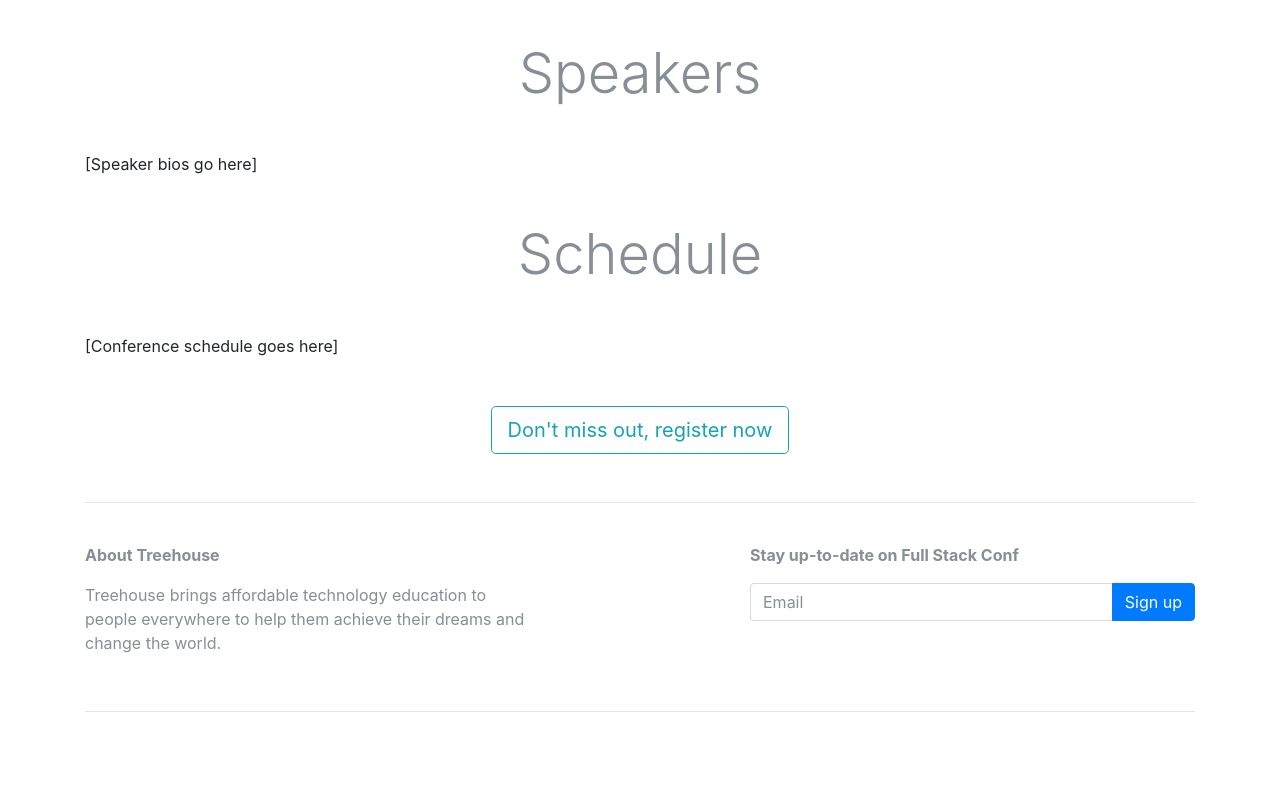
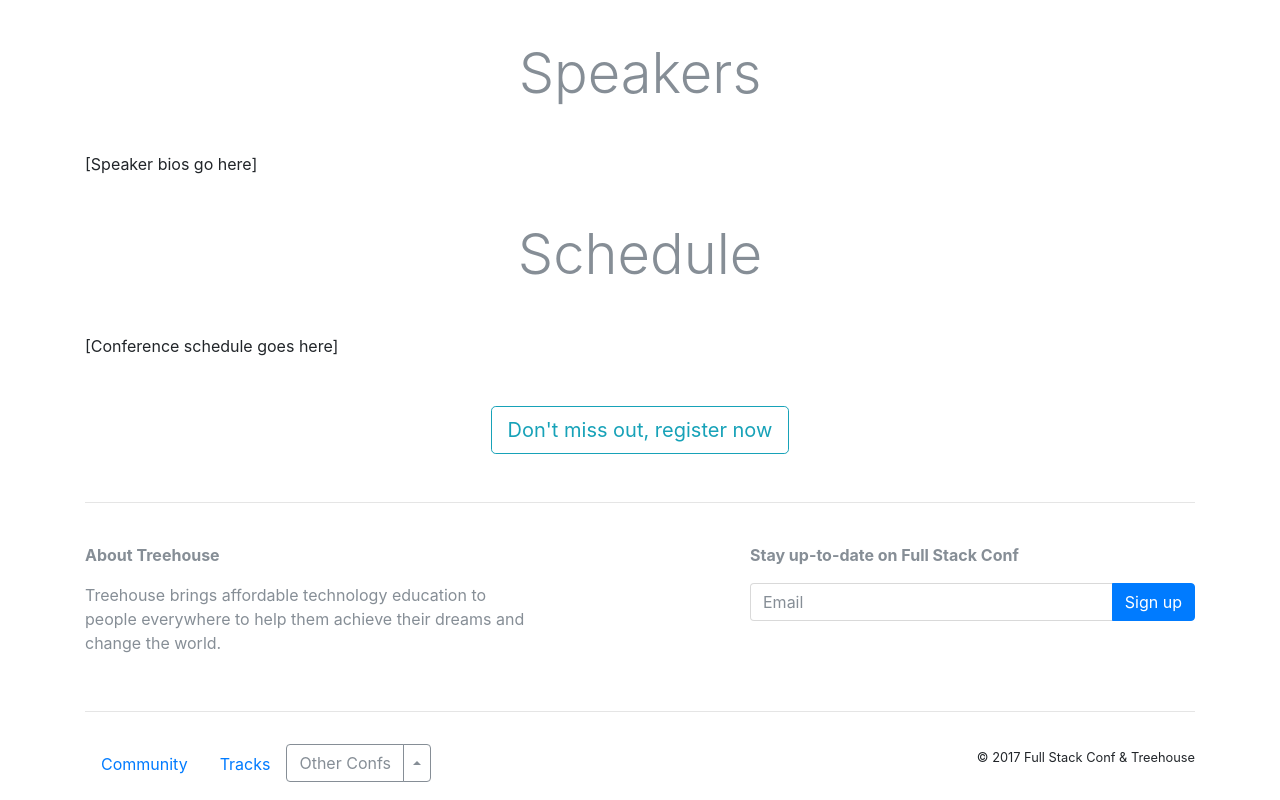
Before and after one commit to JanGanaCode/bootstrap-4-demo, a plain HTML site: page index.html in a window 1280 px wide. Shown: the part 864-1664 px from the top of the page. Before the commit the page ends 1592 px from the top, so only its background shows below. Drawn offline with nearby package versions, Linux system fonts and the light colour scheme.

Commit message:
Footer Update

```diff
--- a/index.html
+++ b/index.html
@@ -106,6 +106,38 @@
                 </div>
             </div>
             <hr><!-- /signup form -->
+
+            <!-- footer -->
+            <div class="row py-3">
+                <div class="col-md-7">
+                    <ul class="nav">
+                        <li class="nav-item">
+                            <a class="nav-link" href="#">Community</a>
+                        </li>
+                        <li class="nav-item">
+                            <a class="nav-link" href="#">Tracks</a>
+                        </li>
+                        <li class="nav-item">
+                            <div class="btn-group dropup">
+                                <button type="button" class="btn btn-outline-secondary">Other Confs</button>
+                                <button type="button" class="btn btn-outline-secondary dropdown-toggle dropdown-toggle-split" data-toggle="dropdown" aria-haspopup="true" aria-expanded="false">
+                                <span class="sr-only">Toggle Dropdown</span>
+                                </button>
+                                <div class="dropdown-menu">
+                                <a class="dropdown-item" href="#">CSS Conf</a>
+                                <a class="dropdown-item" href="#">Python Conf</a>
+                                <a class="dropdown-item" href="#">Java Conf</a>
+                                <a class="dropdown-item" href="#">Swift Conf</a>
+                                </div>
+                            </div>
+                        </li>
+                    </ul>
+                </div>
+                <div class="col-md text-md-right">
+                <small>&copy; 2017 Full Stack Conf &amp; Treehouse</small>
+                </div>
+            </div><!-- /footer -->
+
         </div>
 
     <!-- Optional JavaScript -->
```
